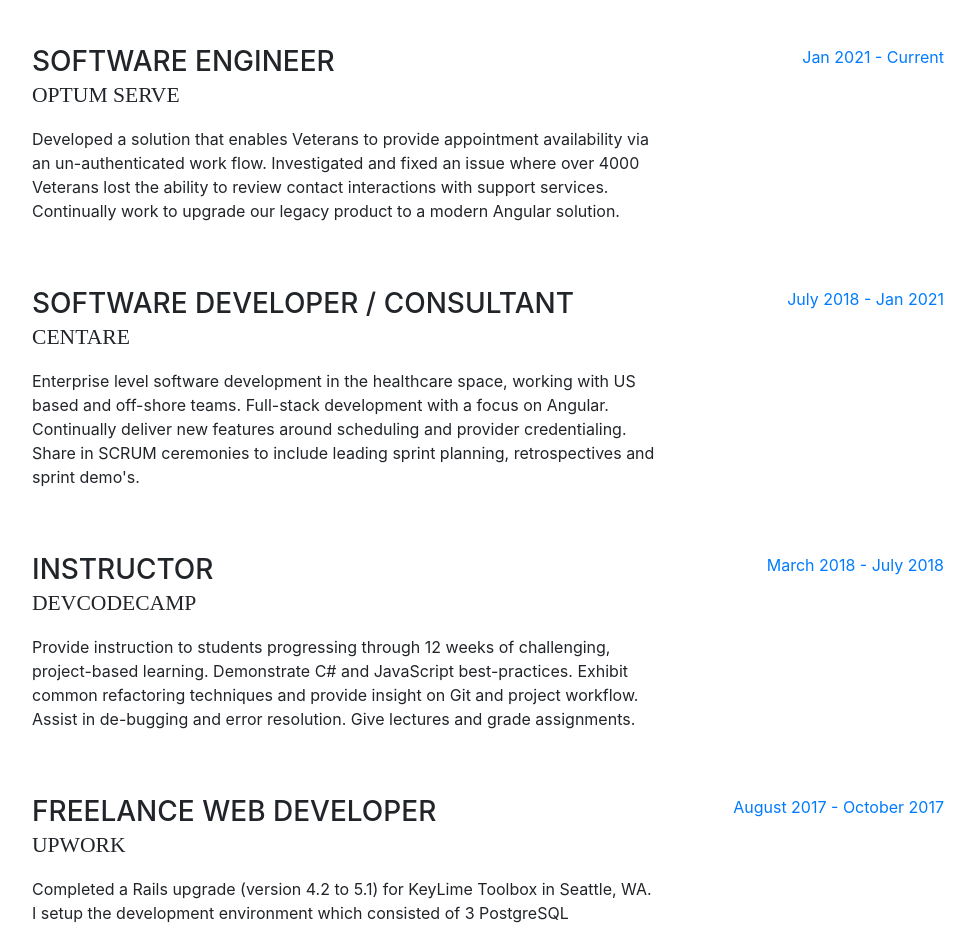
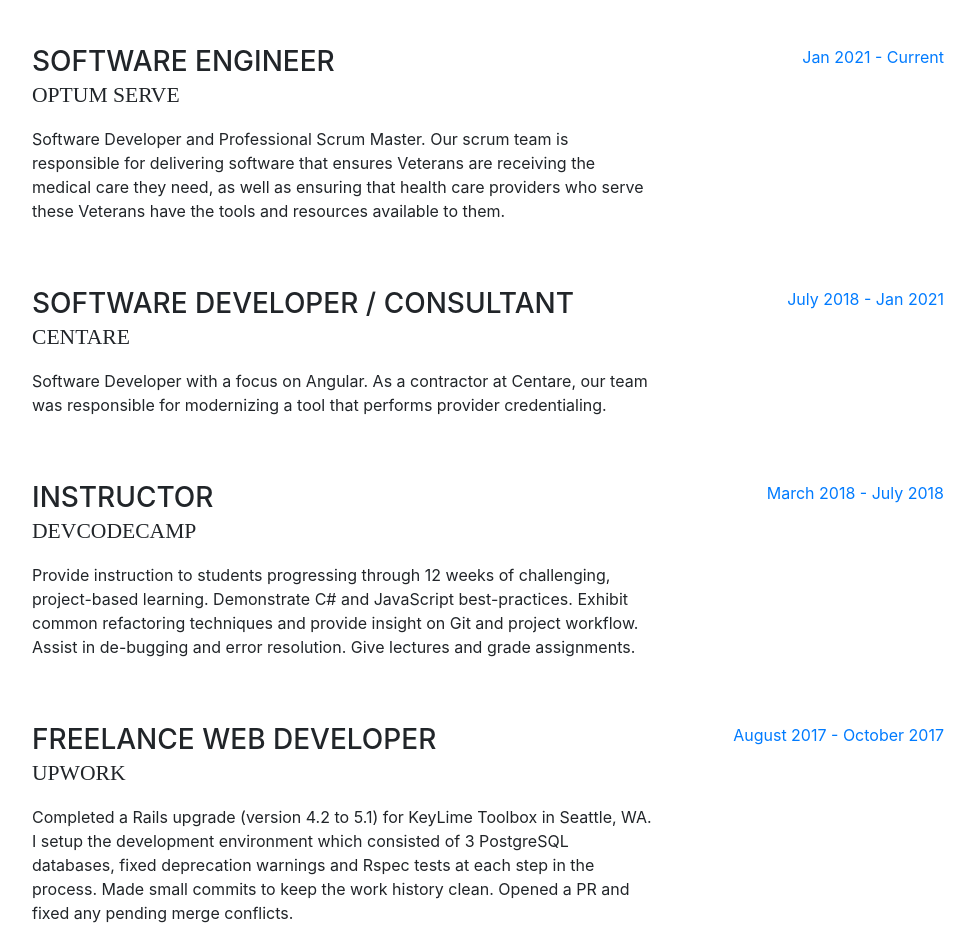
Before and after one commit to waders92/waders92.github.io, a website with bundled scripts: page index.html in a window 1280 px wide. Shown: the part 889-1816 px from the top of the page, without its empty margins (288-1263 px from the left). Built offline with nearby package versions, Linux system fonts and the light colour scheme; a web font is replaced by a local one.

Commit message:
update experience

```diff
--- a/index.html
+++ b/index.html
@@ -148,12 +148,11 @@
               <h3 class="mb-0">Software Engineer</h3>
               <div class="subheading mb-3">Optum Serve</div>
               <p>
-                Developed a solution that enables Veterans to provide
-                appointment availability via an un-authenticated work flow.
-                Investigated and fixed an issue where over 4000 Veterans lost
-                the ability to review contact interactions with support
-                services. Continually work to upgrade our legacy product to a
-                modern Angular solution.
+                Software Developer and Professional Scrum Master. Our scrum team
+                is responsible for delivering software that ensures Veterans are
+                receiving the medical care they need, as well as ensuring that
+                health care providers who serve these Veterans have the tools
+                and resources available to them.
               </p>
             </div>
             <div class="resume-date text-md-right">
@@ -166,12 +165,9 @@
               <h3 class="mb-0">Software Developer / Consultant</h3>
               <div class="subheading mb-3">Centare</div>
               <p>
-                Enterprise level software development in the healthcare space,
-                working with US based and off-shore teams. Full-stack
-                development with a focus on Angular. Continually deliver new
-                features around scheduling and provider credentialing. Share in
-                SCRUM ceremonies to include leading sprint planning,
-                retrospectives and sprint demo's.
+                Software Developer with a focus on Angular. As a contractor at
+                Centare, our team was responsible for modernizing a tool that
+                performs provider credentialing.
               </p>
             </div>
             <div class="resume-date text-md-right">
```
